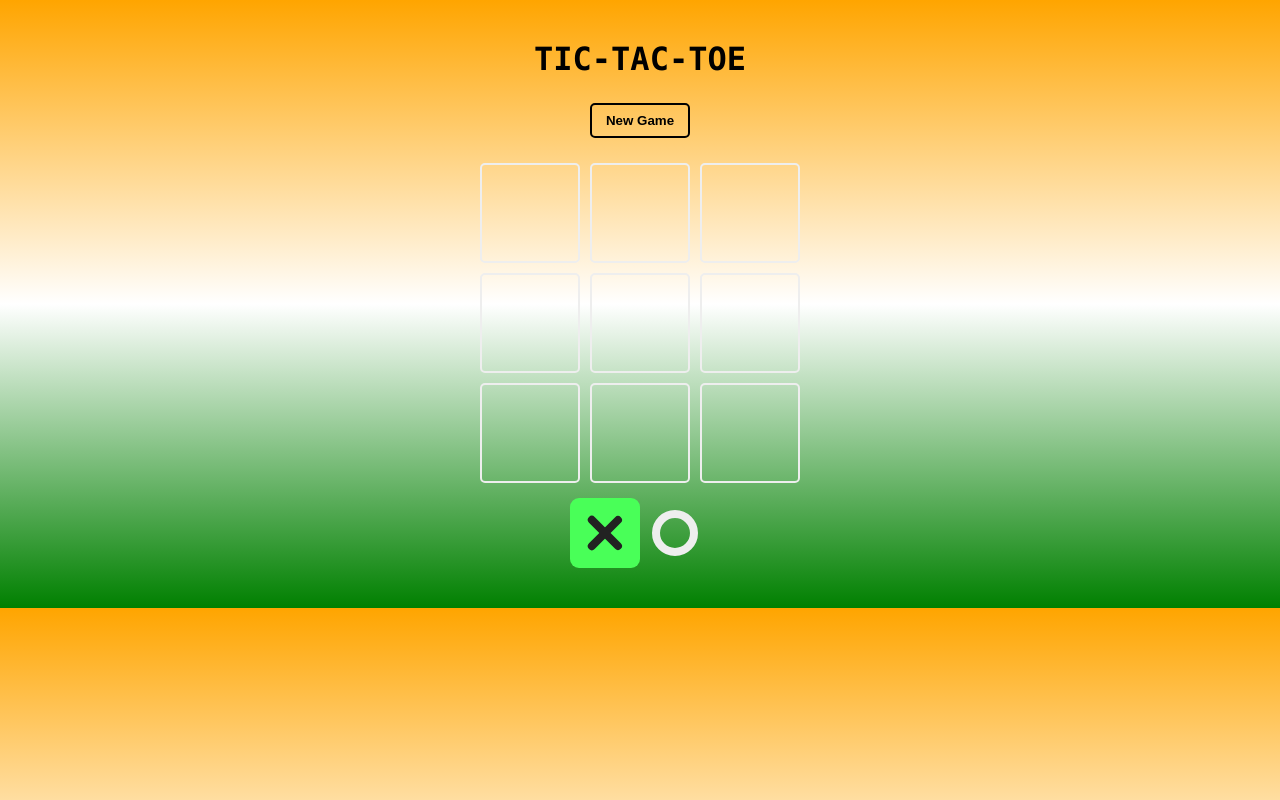
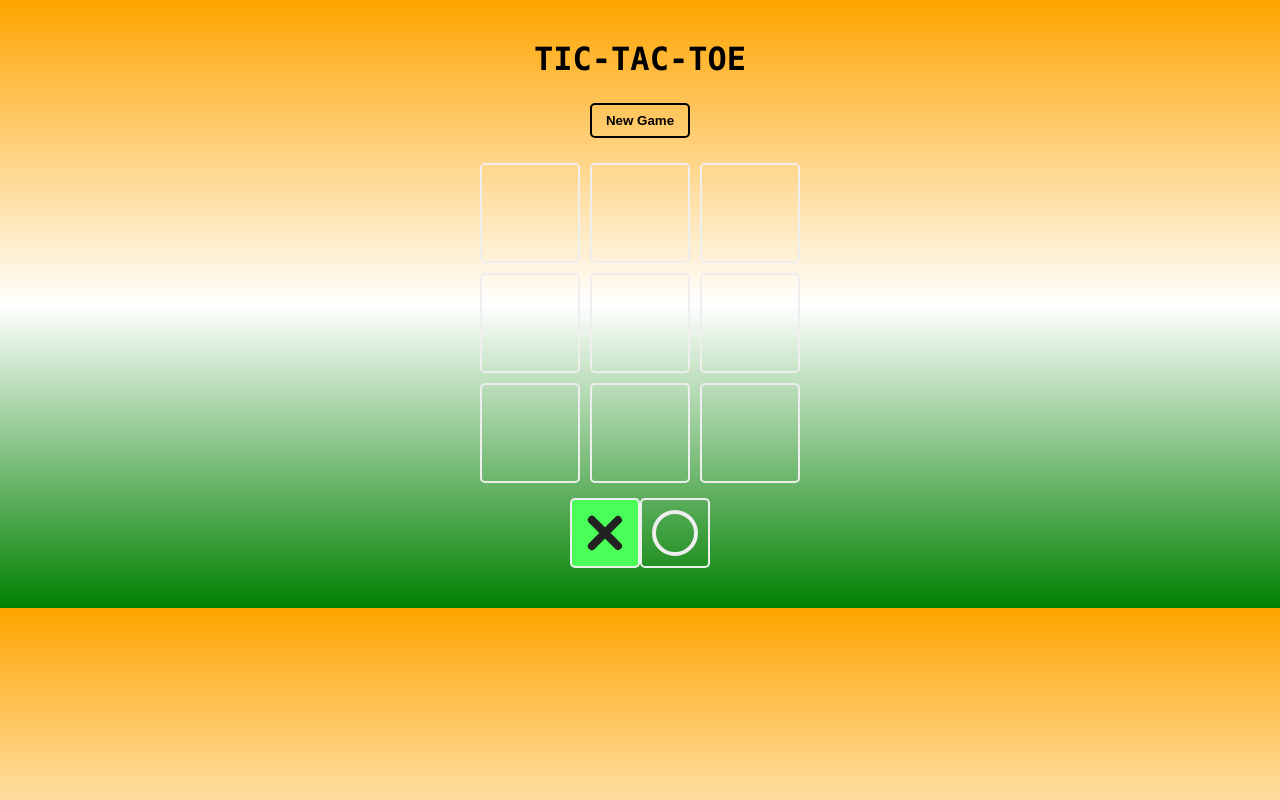
Before and after one commit to ganitkumar517/feynman, a React (Create React App) app: page / in a window 1280 px wide. Built offline with nearby package versions, Linux system fonts and the light colour scheme; the HTML template or start-up script is replaced by a standard one.

Commit message:
Update index.css

```diff
--- a/src/index.css
+++ b/src/index.css
@@ -54,7 +54,7 @@ body {
     width: 70px;
     height: 70px;
     pointer-events: none;
-    border-color: transparent;
+/*     border-color: transparent; */
 }
 
 .turn .square span.x::before,
@@ -65,7 +65,7 @@ body {
 
 .turn .square span.o {
     transition: 0.2s;
-    border-color: #222;
+    border:4px solid black;
 }
 
 .turn::after {
@@ -133,6 +133,3 @@ body {
     display: flex;
     gap: 15px;
 }
-.square{
-border:2px solid black;
-}
```
